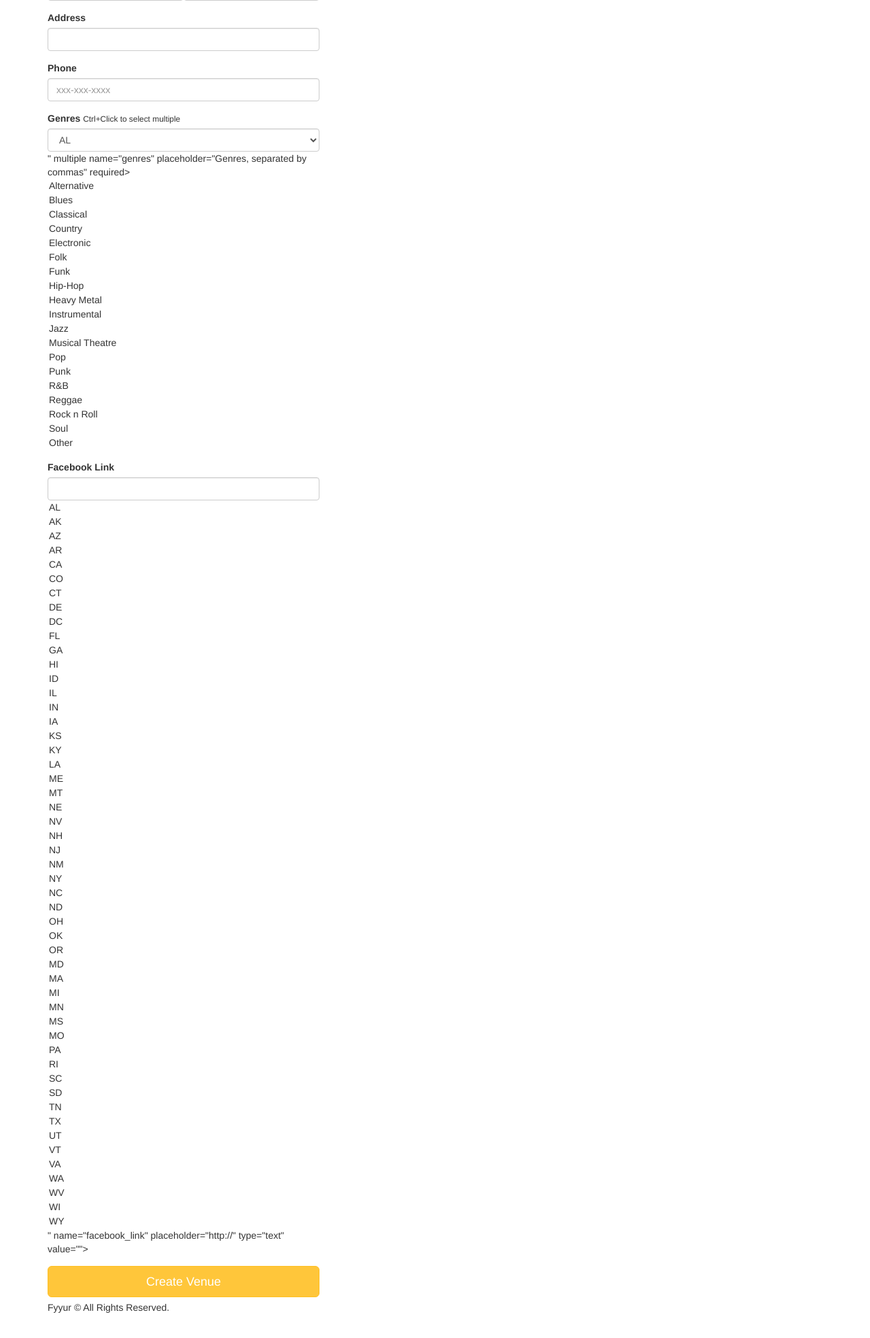
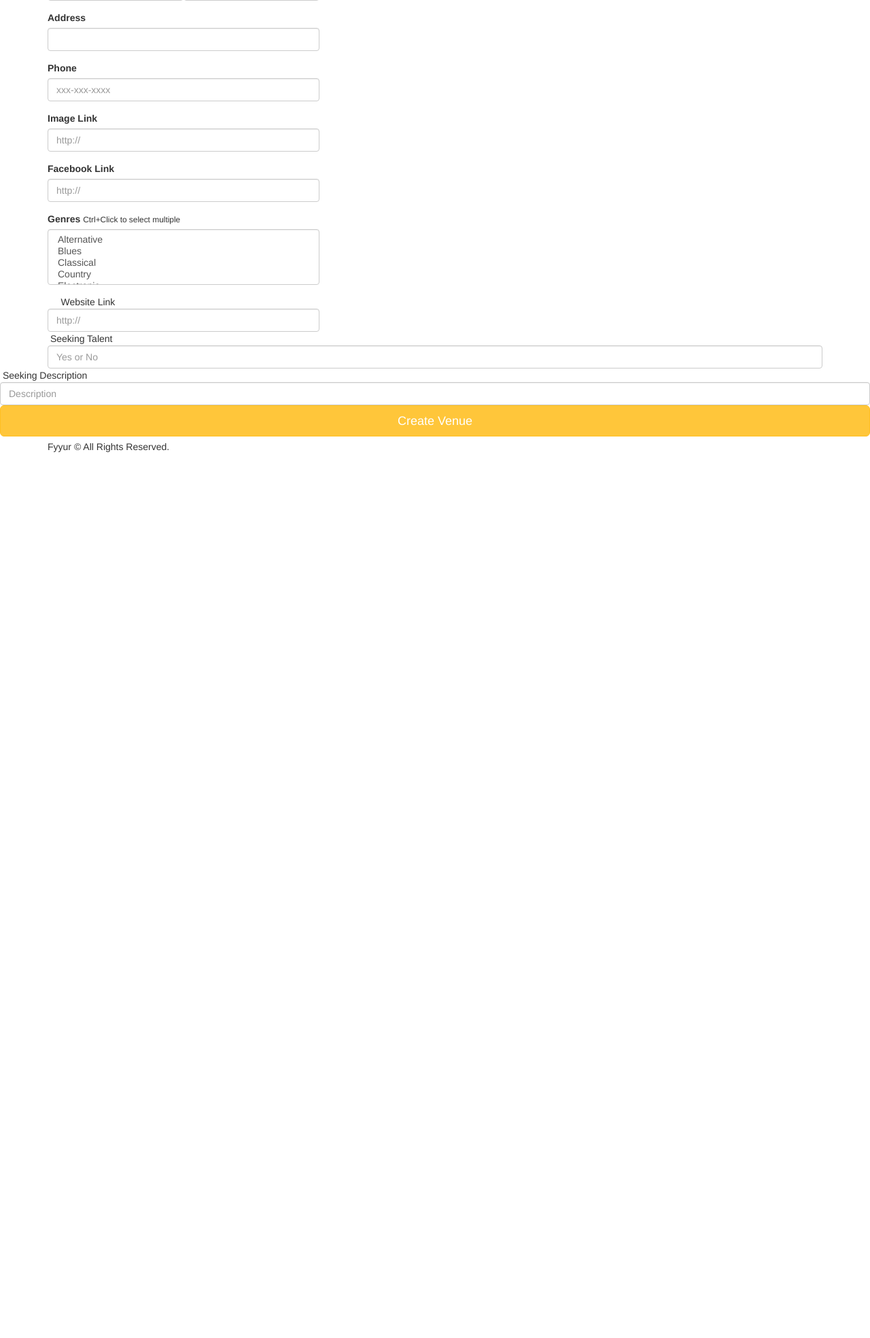
Before and after one commit to TaraT1/Full-Stack-Fyyur, a Flask app: page /venues/create in a window 1280 px wide. Shown: the part 268-2236 px from the top of the page at 68% size. After the commit the page ends 933 px from the top, so only its background shows below. Run offline with Flask 2, Linux system fonts and the light colour scheme; some libraries are stand-ins or nearby versions.

Commit message:
New Venue: add fields to model, form, and html

```diff
--- a/app.py
+++ b/app.py
@@ -13,6 +13,8 @@
 from logging import Formatter, FileHandler
 from flask_wtf import Form
 from forms import *
+from array import array
+
 #----------------------------------------------------------------------------#
 # App Config.
 #----------------------------------------------------------------------------#
@@ -23,7 +25,7 @@
 db = SQLAlchemy(app)
 migrate = Migrate(app, db)
 
-# TODO: connect to a local postgresql database - URI in config.py
+# TODO Done: connect to a local postgresql database - URI in config.py
 
 #----------------------------------------------------------------------------#
 # Models.
@@ -38,17 +40,17 @@
     state = db.Column(db.String(120))
     address = db.Column(db.String(120))
     phone = db.Column(db.String(120))
-    image_link = db.Column(db.String(500))
+    image_link = db.Column(db.String(120))
     facebook_link = db.Column(db.String(120))
-    genres = db.Column(db.String(120))
-    website = db.Column(db.String(120))
+    genres = db.Column(db.ARRAY(db.String(120)))
+    website_link = db.Column(db.String(120))
     seeking_talent = db.Column(db.String(120))
     seeking_description = db.Column(db.String(120))
     show = db.relationship('Show', backref='Venue', lazy=True)
     num_upcoming_shows = db.Column(db.Integer)
 
-
-    # TODO: implement any missing fields, as a database migration using Flask-Migrate
+    # todo Update genres Artist & Show; Needs to be multiple options
+    # TODO Done: implement any missing fields, as a database migration using Flask-Migrate
 
 class Artist(db.Model):
     __tablename__ = 'Artist'
@@ -61,13 +63,13 @@
     genres = db.Column(db.String(120))
     image_link = db.Column(db.String(500))
     facebook_link = db.Column(db.String(120))
-    website = db.Column(db.String(120))
+    website_link = db.Column(db.String(120))
     show = db.relationship('Show', backref='Artist', lazy=True)
     num_upcoming_shows = db.Column(db.Integer)
 
-    # TODO: implement any missing fields, as a database migration using Flask-Migrate
+    # TODO Done: implement any missing fields, as a database migration using Flask-Migrate
 
-# TODO Implement Show and Artist models, and complete all model relationships and properties, as a database migration.
+# TODO Done: Implement Show and Artist models, and complete all model relationships and properties, as a database migration.
 # class Shows
 
 class Show(db.Model):
@@ -191,7 +193,7 @@
     "city": "New York",
     "state": "NY",
     "phone": "914-003-1132",
-    "website": "https://www.theduelingpianos.com",
+    "website_link": "https://www.theduelingpianos.com",
     "facebook_link": "https://www.facebook.com/theduelingpianos",
     "seeking_talent": False,
     "image_link": "https://images.unsplash.com/photo-1497032205916-ac775f0649ae?ixlib=rb-1.2.1&ixid=eyJhcHBfaWQiOjEyMDd9&auto=format&fit=crop&w=750&q=80",
@@ -208,7 +210,7 @@
     "city": "San Francisco",
     "state": "CA",
     "phone": "415-000-1234",
-    "website": "https://www.parksquarelivemusicandcoffee.com",
+    "website_link": "https://www.parksquarelivemusicandcoffee.com",
     "facebook_link": "https://www.facebook.com/ParkSquareLiveMusicAndCoffee",
     "seeking_talent": False,
     "image_link": "https://images.unsplash.com/photo-1485686531765-ba63b07845a7?ixlib=rb-1.2.1&ixid=eyJhcHBfaWQiOjEyMDd9&auto=format&fit=crop&w=747&q=80",
@@ -255,13 +257,46 @@
 
   # on successful db insert, flash success
   #flash('Venue ' + request.form['name'] + ' was successfully listed!')
+
+  form = VenueForm(request.form)
+
+  venue = Venue(
+    name = request.form['name'],
+    city = request.form['city'],
+    state = request.form['state'],
+    address = request.form['address'],
+    phone = request.form['phone'],
+    image_link = request.form['image_link'],
+    facebook_link = request.form['facebook_link'],
+    genres = request.form.getlist('genres'),
+    website_link = request.form['website_link'],
+    seeking_talent = request.form['seeking_talent'],
+    seeking_description = request.form['seeking_description'],
+  )
+
+  print(venue)
+
+  try:
+    db.session.add(venue)
+    db.session.commit()
+    # TODO Done: on successful db insert, flash success
+    # see: http://flask.pocoo.org/docs/1.0/patterns/flashing/
+    flash('Venue ' + request.form['name'] + ' was successfully listed!')
+
+  except Exception as e:
+    db.session.rollback()
+    print(e)
+    # TODO Done: on unsuccessful db insert, flash an error instead.
+    flash('Problem: Venue ' + request.form['name'] + ' could not be added.')
+
+  finally:
+    db.session.close()
+  return render_template('pages/home.html')
+
   '''
-  # shaky ground territory (ref https://knowledge.udacity.com/questions/68367)
-  #Implement try-except-finally pattern
-
-  #venue table includes
-'''
-  form = VenueForm(request.form)
+  # shaky ground: (ref https://knowledge.udacity.com/questions/68367)
+  #Done: Implement try-except-finally pattern
+  not sure what's going on here
   if form.validate():
     try:
       seeking_talent = False
@@ -271,7 +306,7 @@
       if 'seeking_description' in request.form:
         seeking_description = request.form['seeking_description']
         new_venue = Venue(name=request.form['name'],
-        genres=request.form.getlist('genres'),##many to many relationship
+        genres=request.form.getlist('genres'),##2D array column
         address=request.form['address'],
         city=request.form['city'],
         state=request.form['state'],
@@ -285,16 +320,7 @@
         Venue.insert(new_venue)
         flash('Venue ' + request.form['name'] + ' was successfully listed!')
     except SQLAlchemyError as e:
-      print(e)
-
-
-
-
-  # TODO: on unsuccessful db insert, flash an error instead.
-  # e.g., flash('An error occurred. Venue ' + data.name + ' could not be listed.')
-  # see: http://flask.pocoo.org/docs/1.0/patterns/flashing/
-  flash('Problem: Venue ' + request.form['name'] + ' could not be listed.')
-  return render_template('pages/home.html')
+      print(e)'''
 
 @app.route('/venues/<venue_id>', methods=['DELETE'])
 def delete_venue(venue_id):
--- a/forms.py
+++ b/forms.py
@@ -88,6 +88,9 @@
     image_link = StringField(
         'image_link'
     )
+    facebook_link = StringField(
+        'facebook_link', validators=[URL()]
+    )
     genres = SelectMultipleField(
         # TODO implement enum restriction
         'genres', validators=[DataRequired()],
@@ -113,8 +116,14 @@
             ('Other', 'Other'),
         ]
     )
-    facebook_link = StringField(
-        'facebook_link', validators=[URL()]
+    website_link = StringField(
+        'website_link', validators=[URL()]
+    )
+    seeking_talent = StringField(
+        'seeking_talent'
+    )
+    seeking_description = StringField(
+        'seeking_description'
     )
 
 class ArtistForm(Form):
--- a/templates/forms/new_venue.html
+++ b/templates/forms/new_venue.html
@@ -27,15 +27,33 @@
           <label for="phone">Phone</label>
           {{ form.phone(class_ = 'form-control', placeholder='xxx-xxx-xxxx', autofocus = true) }}
         </div>
-      <div class="form-group">
+        <div class="form-group">
+          <label for="image">Image Link</label>
+          {{ form.image_link(class_ = 'form-control', placeholder='http://', autofocus = true) }}
+        </div>
+        <div class="form-group">
+          <label for="facebook">Facebook Link</label>
+          {{ form.facebook_link(class_ = 'form-control', placeholder='http://', autofocus = true) }}
+        </div>
+        <div class="form-group">
         <label for="genres">Genres</label>
         <small>Ctrl+Click to select multiple</small>
-        {{ form.genres(class_ = 'form-control', placeholder='Genres, separated by commas', id=form.state, autofocus = true) }}
+        {{ form.genres(class_ = 'form-control', placeholder='Genres, separated by commas', autofocus = true) }}
       </div>
-      <div class="form-group">
-          <label for="genres">Facebook Link</label>
-          {{ form.facebook_link(class_ = 'form-control', placeholder='http://', id=form.state, autofocus = true) }}
-        </div>
+      <div class="form-group">
+        <label for="website">Website Link</label>
+        {{ form.website_link(class_ = 'form-control', placeholder='http://', autofocus = true) }}
+      </div>
+      <div class="form-group">
+         <label for="seeking_talent">Seeking Talent</label>
+         {{ form.seeking_talent(class_ = 'form-control', placeholder='Yes or No', autofocus = true) }}
+      </div>
+      <div class="form-group">
+         <label for="seeking_description">Seeking Description</label>
+         {{ form.seeking_description(class_ = 'form-control', placeholder='Description', autofocus = true) }}
+      </div>
+
+
       <input type="submit" value="Create Venue" class="btn btn-primary btn-lg btn-block">
     </form>
   </div>
```
